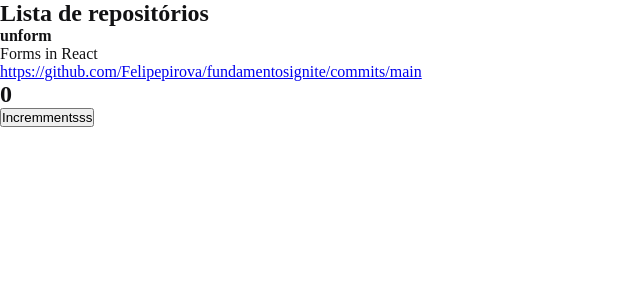
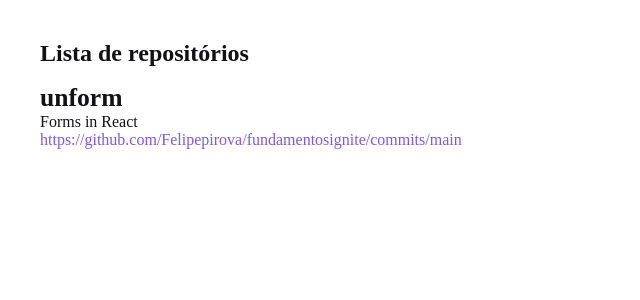
Before and after one commit to Felipepirova/fundamentosignite, a React app: page / in a window 1280 px wide. Shown: the top 300 px of the page, without its empty margins (0-640 px from the left). Built offline with nearby package versions, Linux system fonts and the light colour scheme.

Commit message:
fundamentos react - estilização listagem

```diff
--- a/src/App.jsx
+++ b/src/App.jsx
@@ -1,12 +1,11 @@
-import { Counter } from './components/Counter'
 import { RepositoryList } from './components/RepositoryList'
 import './styles/global.scss'
+import '../src/styles/repositories.scss'
 
 export function App(){
   return(
     <>
       <RepositoryList/>
-      <Counter/>
     </>
   )
 }
--- a/src/components/Counter.jsx
+++ /dev/null
@@ -1,17 +0,0 @@
-import { useState } from "react"
-
-export function Counter(){
-
-  const [counter, setCounter] = useState(0)
-
-  function increment (){
-    setCounter(counter +1)
-  }
-
-  return(
-    <section>
-      <h1>{counter}</h1>
-      <button onClick={increment}>Incremmentsss</button>
-    </section>
-  )
-}
--- /dev/null
+++ b/src/styles/repositories.scss
@@ -0,0 +1,25 @@
+section.repository-list {
+  margin: 2.5rem;
+
+  h1 {
+    margin-bottom: 1rem;
+  }
+  ul {
+    list-style: none;
+
+    li {
+      & + li {
+        margin-top: 1.25rem;
+      }
+
+      strong {
+        font-size: 1.6rem;
+      }
+
+      a {
+        text-decoration: none;
+        color: #8257e6;
+      }
+    }
+  }
+}
```
